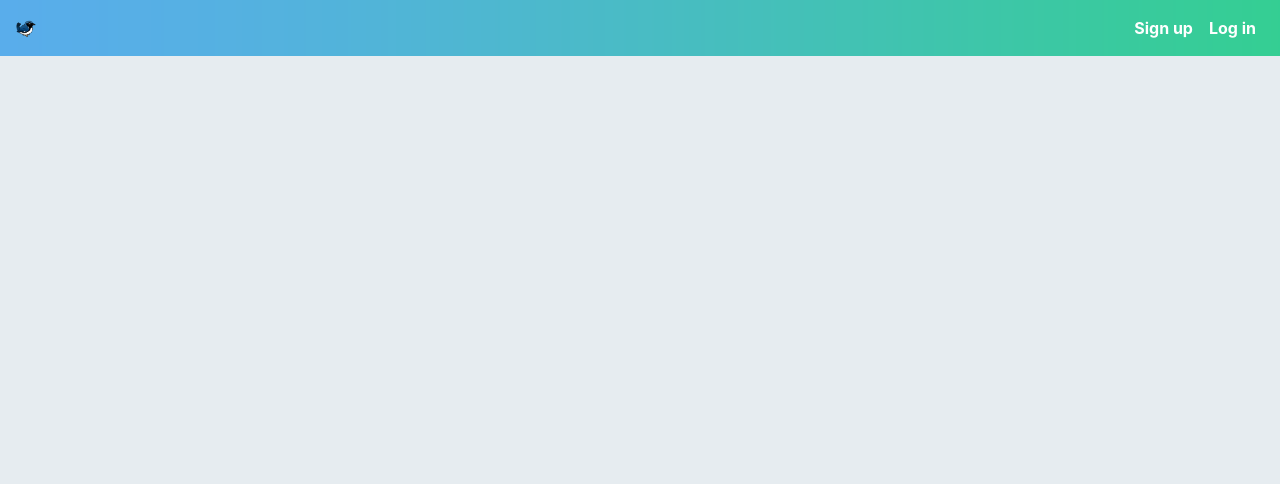
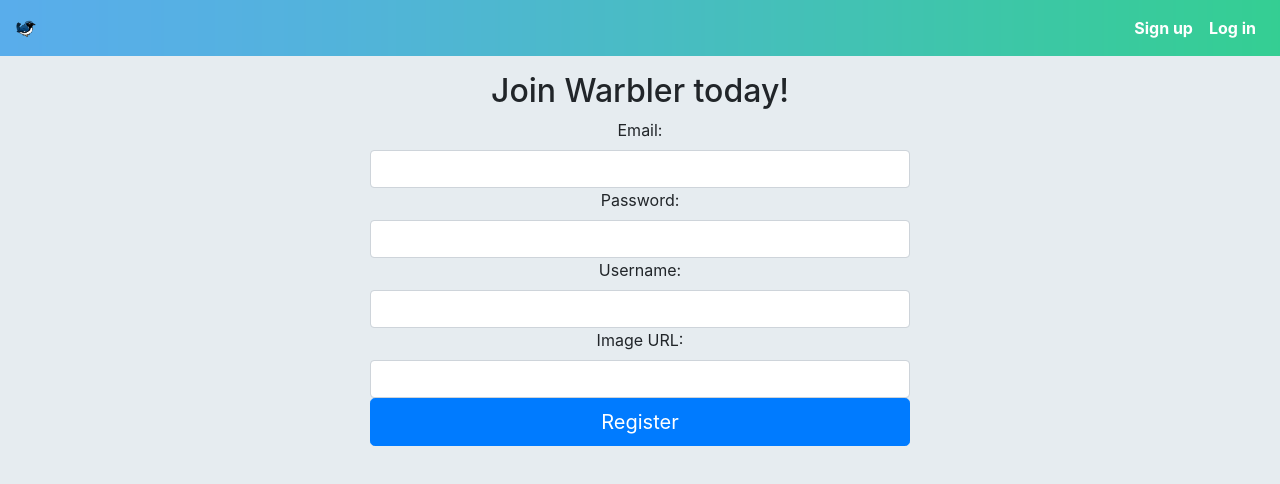
Before and after one commit to Shlim45/warbler-client, a React (Create React App) app: page /signup in a window 1280 px wide. Shown: the top 484 px of the page. Built offline with nearby package versions, Linux system fonts and the light colour scheme.

Commit message:
Add AuthForm and front-end auth logic

```diff
--- /dev/null
+++ b/src/components/AuthForm.js
@@ -0,0 +1,98 @@
+import React, { Component } from 'react';
+
+class AuthForm extends Component {
+    constructor(props) {
+        super(props);
+        this.state = {
+            email: '',
+            username: '',
+            password: '',
+            profileImageUrl: '',
+        };
+    }
+
+    handleChange = e => {
+        this.setState({
+            [e.target.name]: e.target.value,
+        });
+    };
+
+    handleSubmit = e => {
+        e.preventDefault();
+        const authType = this.props.signUp ? 'signup' : 'signin';
+        this.props.onAuth(authType, this.state).then(() => {
+            console.log('Logged in!');
+        });
+    };
+
+    render() {
+        const { email, username, password, profileImageUrl } = this.state;
+        const { heading, buttonText, signUp, errors, history, removeError } = this.props;
+
+        history.listen(() => {
+            removeError();
+        });
+
+        return (
+            <div>
+                <div className="row justify-content-md-center text-center">
+                    <div className="col-md-6">
+                        <form onSubmit={this.handleSubmit}>
+                            <h2>{heading}</h2>
+                            {errors.message && (
+                                <div className="alert alert-danger">{errors.message}</div>
+                            )}
+                            <label htmlFor="email">Email:</label>
+                            <input
+                                className="form-control"
+                                type="email"
+                                name="email"
+                                id="email"
+                                required
+                                onChange={this.handleChange}
+                                value={email}
+                            />
+                            <label htmlFor="password">Password:</label>
+                            <input
+                                className="form-control"
+                                type="password"
+                                name="password"
+                                id="password"
+                                required
+                                onChange={this.handleChange}
+                            />
+                            {signUp && (
+                                <div>
+                                    <label htmlFor="username">Username:</label>
+                                    <input
+                                        className="form-control"
+                                        type="text"
+                                        name="username"
+                                        id="username"
+                                        required
+                                        onChange={this.handleChange}
+                                        value={username}
+                                    />
+                                    <label htmlFor="image-url">Image URL:</label>
+                                    <input
+                                        className="form-control"
+                                        type="url"
+                                        name="profileImageUrl"
+                                        id="image-url"
+                                        onChange={this.handleChange}
+                                        value={profileImageUrl}
+                                    />
+                                </div>
+                            )}
+                            <button type="submit" className="btn btn-primary btn-block btn-lg">
+                                {buttonText}
+                            </button>
+                        </form>
+                    </div>
+                </div>
+            </div>
+        );
+    }
+}
+
+export default AuthForm;
--- a/src/containers/Main.js
+++ b/src/containers/Main.js
@@ -2,12 +2,45 @@ import React from 'react';
 import { Switch, Route, withRouter, Redirect } from 'react-router-dom';
 import { connect } from 'react-redux';
 import Homepage from '../components/Homepage';
+import AuthForm from '../components/AuthForm';
+import { authUser } from '../store/actions/auth';
+import { removeError } from '../store/actions/errors';
 
 const Main = props => {
+    const { authUser, errors, removeError } = props;
     return (
         <div className="container">
             <Switch>
                 <Route exact path="/" render={props => <Homepage {...props} />} />
+                <Route
+                    exact
+                    path="/signin"
+                    render={props => (
+                        <AuthForm
+                            removeError={removeError}
+                            errors={errors}
+                            onAuth={authUser}
+                            buttonText="Log in"
+                            heading="Welcome Back."
+                            {...props}
+                        />
+                    )}
+                />
+                <Route
+                    exact
+                    path="/signup"
+                    render={props => (
+                        <AuthForm
+                            removeError={removeError}
+                            errors={errors}
+                            onAuth={authUser}
+                            signUp
+                            buttonText="Register"
+                            heading="Join Warbler today!"
+                            {...props}
+                        />
+                    )}
+                />
             </Switch>
         </div>
     );
@@ -16,7 +49,8 @@ const Main = props => {
 function mapStateToProps(state) {
     return {
         currentUser: state.currentUser,
+        errors: state.errors,
     };
 }
 
-export default withRouter(connect(mapStateToProps, null)(Main));
+export default withRouter(connect(mapStateToProps, { authUser, removeError })(Main));
--- /dev/null
+++ b/src/services/api.js
@@ -0,0 +1,27 @@
+import axios from 'axios';
+
+export function setTokenHeader(token) {
+    if (token) {
+        axios.defaults.headers.common['Authorization'] = `Bearer ${token}`;
+    } else {
+        delete axios.defaults.headers.common['Authorization'];
+    }
+}
+
+/**
+ * A wrapper around axios API call that formats errors, etc.
+ * @param {string} method the HTTP verb you want to use (get/post/etc)
+ * @param {string} path the route path / endpoint
+ * @param {object} data (optional) data in JSON form for POST requests
+ */
+export function apiCall(method, path, data) {
+    return new Promise((resolve, reject) => {
+        return axios[method](path, data)
+            .then(res => {
+                return resolve(res.data);
+            })
+            .catch(err => {
+                return reject(err.response.data.error);
+            });
+    });
+}
--- /dev/null
+++ b/src/store/actions/auth.js
@@ -0,0 +1,29 @@
+import { apiCall } from '../../services/api';
+import { SET_CURRENT_USER } from '../actionTypes';
+import { addError, removeError } from './errors';
+
+export function setCurrentUser(user) {
+    return {
+        type: SET_CURRENT_USER,
+        user,
+    };
+}
+
+export function authUser(type, userData) {
+    return dispatch => {
+        // wrap our thunk in a promise so we can wait for the API call
+        return new Promise((resolve, reject) => {
+            return apiCall('post', `/api/auth/${type}`, userData)
+                .then(({ token, ...user }) => {
+                    localStorage.setItem('jwtToken', token);
+                    dispatch(setCurrentUser(user));
+                    dispatch(removeError());
+                    resolve(); // indicate that the API call succeeded
+                })
+                .catch(err => {
+                    dispatch(addError(err.message));
+                    reject(); // indicate failure
+                });
+        });
+    };
+}
--- /dev/null
+++ b/src/store/actions/errors.js
@@ -0,0 +1,10 @@
+import { ADD_ERROR, REMOVE_ERROR } from '../actionTypes';
+
+export const addError = error => ({
+    type: ADD_ERROR,
+    error,
+});
+
+export const removeError = () => ({
+    type: REMOVE_ERROR,
+});
```
